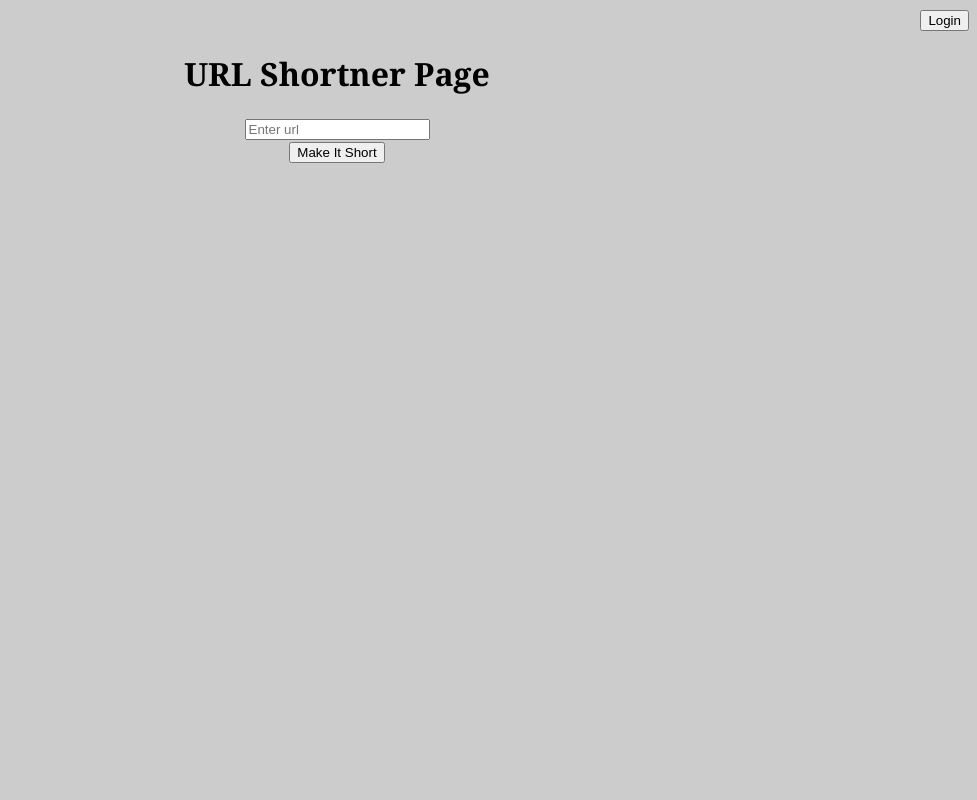
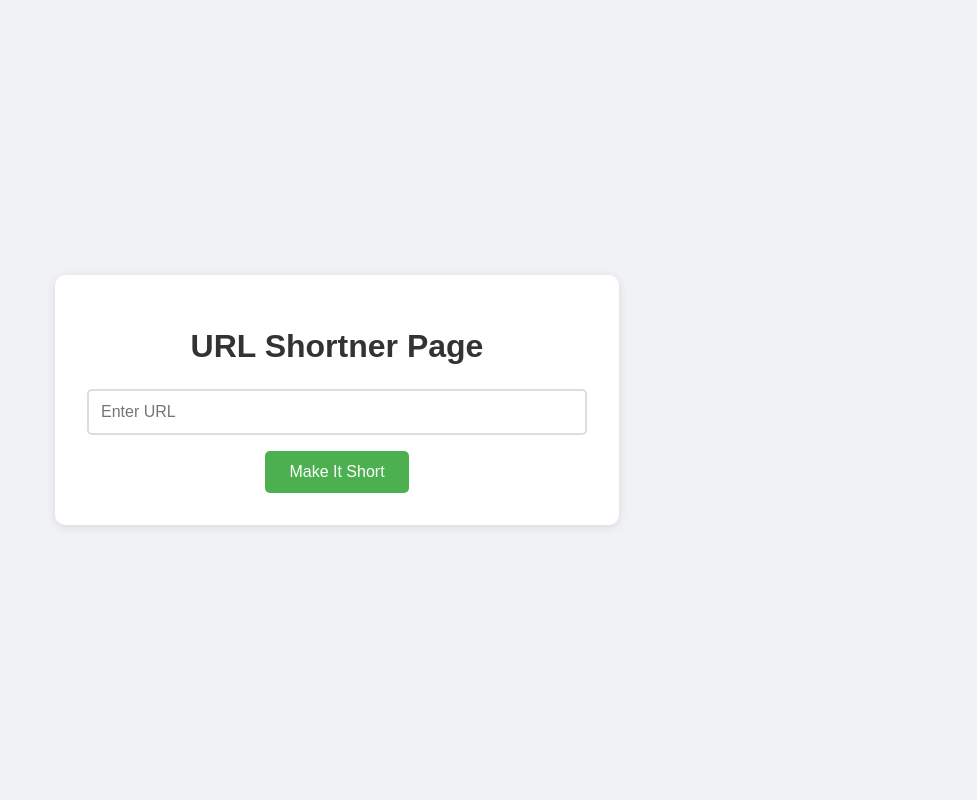
Before and after one commit to anuragmahto/url-shortener, a Django app: template tinyurl/urlapp/templates/home.html in a window 1280 px wide. Shown: the whole page, without its empty margins (303-1280 px from the left). Run offline with Django 5.2, Linux system fonts and the light colour scheme; the template is opened without the code that fills it, so the values that code supplies are empty.

Commit message:
WIP removed login page and enhanced web page

```diff
--- a/tinyurl/tinyurl/urls.py
+++ b/tinyurl/tinyurl/urls.py
@@ -14,8 +14,8 @@ Including another URLconf
     1. Import the include() function: from django.urls import include, path
     2. Add a URL to urlpatterns:  path('blog/', include('blog.urls'))
 """
-from django.contrib import admin
-from django.urls import include, path
+from django.contrib import admin # type: ignore
+from django.urls import include, path # type: ignore
 
 urlpatterns = [
     path('', include("urlapp.urls")),
--- a/tinyurl/urlapp/static/styles.css
+++ b/tinyurl/urlapp/static/styles.css
@@ -1,12 +1,75 @@
-body{
-    background-color: #CCCCCC;
-    font-family: Georgia;
+body {
+    font-family: Arial, sans-serif;
+    display: flex;
+    justify-content: center;
+    align-items: center;
+    min-height: 100vh;
+    margin: 0;
+    background-color: #f0f2f5;
 }
 
-.contents{
+.contents {
+    background-color: white;
+    padding: 2rem;
+    border-radius: 10px;
+    box-shadow: 0 2px 10px rgba(0, 0, 0, 0.1);
     text-align: center;
+    max-width: 500px;
+    width: 90%;
 }
 
-.navb{
-    text-align: right;
+h1 {
+    color: #333;
+    margin-bottom: 1.5rem;
 }
+
+#urlinput {
+    width: 100%;
+    padding: 12px;
+    margin-bottom: 1rem;
+    border: 2px solid #ddd;
+    border-radius: 5px;
+    font-size: 16px;
+    box-sizing: border-box;
+}
+
+button {
+    background-color: #4CAF50;
+    color: white;
+    padding: 12px 24px;
+    border: none;
+    border-radius: 5px;
+    cursor: pointer;
+    font-size: 16px;
+    transition: background-color 0.3s;
+}
+
+button:hover {
+    background-color: #45a049;
+}
+
+#resultContainer {
+    display: none;
+    margin-top: 1.5rem;
+    padding: 1rem;
+    background-color: #f8f9fa;
+    border-radius: 5px;
+}
+
+#shortUrl {
+    padding: 12px;
+    margin: 10px 0;
+    background-color: white;
+    border: 1px solid #ddd;
+    border-radius: 5px;
+    word-break: break-all;
+}
+
+.copy-btn {
+    background-color: #007bff;
+    margin-top: 10px;
+}
+
+.copy-btn:hover {
+    background-color: #0056b3;
+}
--- a/tinyurl/urlapp/templates/home.html
+++ b/tinyurl/urlapp/templates/home.html
@@ -8,15 +8,37 @@
     <title>Short Your URL</title>
 </head>
 <body>
-    <div class="navb">
-        <button onclick="location.href='{% url 'login' %}'">Login</button>
+    <div class="contents">
+        <h1> URL Shortner Page</h1>
+        <input type="url" id="urlinput" name="org_url" placeholder="Enter URL" required><br>
+        <button type="button" onclick="shortenUrl()">Make It Short</button>
+
+        <div id="resultContainer">
+            <p>Your Shortened Url :- </p>
+            <div id="shortUrl"></div>
+            <button class="copy-btn" onclick="copyUrl()">Copy URL</button>
+        </div>
     </div>
-    <form method="POST">
-        <div class="contents">
-            <h1> URL Shortner Page</h1>
-            <input type=”url” id=”urlinput” placeholder="Enter url"><br>
-            <button type="submit">Make It Short</button>
-        </div>
-    </form>
+    <script>
+        function shortenUrl(){
+            const input = document.getElementById('urlinput');
+            if(!input.value){
+                alert('Please enter a URL');
+                return;
+            }
+            const dummyShortUrl = 'https://short.url/' + Math.random().toString(36).substr(2, 6);
+            document.getElementById('shortUrl').textContent = dummyShortUrl;
+            document.getElementById('resultContainer').style.display = 'block';
+        }
+        function copyUrl(){
+            const shortUrl = document.getElementById('shortUrl').textContent;
+            navigator.clipboard.writeText(shortUrl).then(() => {
+                alert('URL copied to clipboard');
+            }).catch(err => {
+                console.error('Failed to copy: ', err);
+            });
+        }
+    </script>
+
 </body>
 </html>
--- a/tinyurl/urlapp/urls.py
+++ b/tinyurl/urlapp/urls.py
@@ -1,7 +1,10 @@
-from django.urls import path
+from django.urls import path # type: ignore
 from . import views
 
+app_name = 'urlapp'
+
 urlpatterns = [
-    path("",views.index),
-    path('login/', views.login_view, name="login"),
+    path("",views.home, name='home'),
+    path('urls/', views.original_url, name='url_list'),
+    path('<str:short_url>/', views.resolve_url, name='resolve_url'),
 ]
```
Also changed, not shown: tinyurl/tinyurl/settings.py (+2 -5 lines), tinyurl/urlapp/static/log.css (deleted, +0 -50 lines), tinyurl/urlapp/templates/login.html (deleted, +0 -32 lines), tinyurl/urlapp/views.py (+41 -25 lines).
